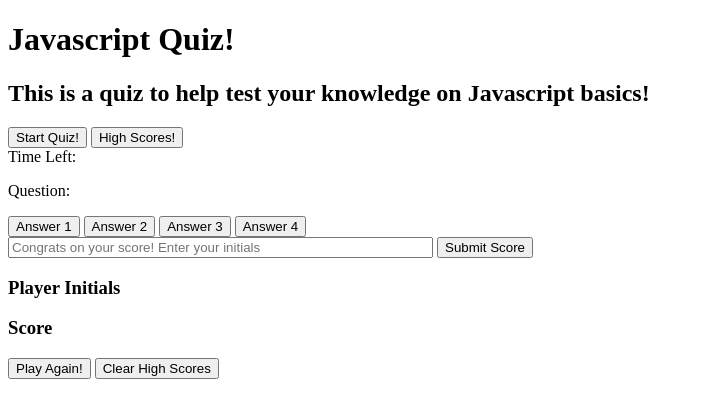
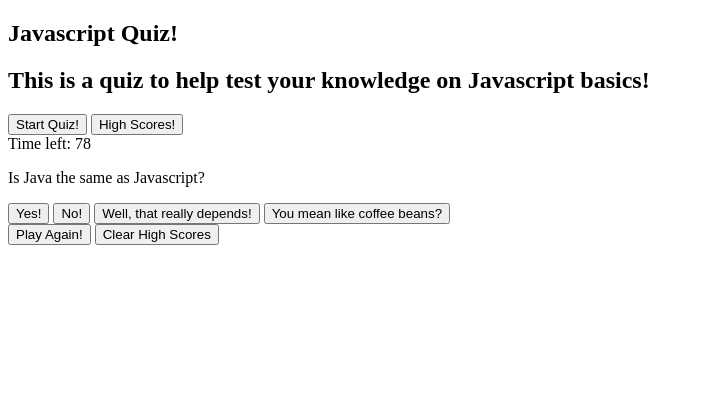
Before and after one commit to clhurlbut/Javascript_Quiz, a plain HTML site: page index.html in a window 1280 px wide. Both pictures are taken after a click on the button "Start Quiz!". Shown: the whole page, without its empty margins (0-703 px from the left). Drawn offline with Linux system fonts and the light colour scheme.

Commit message:
starting function to iterate through an array of questions and answers

```diff
--- a/assets/js/script.js
+++ b/assets/js/script.js
@@ -1,7 +1,7 @@
 // mapping to all the elements on the page
-let startQuiz = document.getElementById("start-container");
+let startQuizCont = document.getElementById("start-container");
 let startQuizButton = document.getElementById("start-btn");
-let quizCotainer = document.getElementById("quiz-container");
+let quizContainer = document.getElementById("quiz-container");
 let timerContainer = document.getElementById("timer-container");
 let questionsContainer = document.getElementById("questions-container");
 let ansBtnA = document.getElementById("ans-1");
@@ -74,7 +74,58 @@ let quizQuestions = [
 // more global variables will go here
 let score = 0;
 let timeLeft = 80;
-let timerInterval;
+let timer;
 let endQuestionArray = quizQuestions.length;
 let currentQuestionArray = 0;
 let correct;
+
+// function to generate questions
+
+function generateQuestions() {
+    highScoreDisplayDiv.style.display = "none";
+    if (currentQuestionArray === endQuestionArray){
+        console.log("GAME OVER");
+    }
+
+    let displayQuestion = quizQuestions[currentQuestionArray];
+    questionsContainer.innerHTML = "<p>" + displayQuestion.question + "</p>";
+    ansBtnA.innerHTML = displayQuestion.choiceA;
+    ansBtnB.innerHTML = displayQuestion.choiceB;
+    ansBtnC.innerHTML = displayQuestion.choiceC;
+    ansBtnD.innerHTML = displayQuestion.choiceD;
+};
+
+// function to check repsonses to answers
+
+function checkAnswer(ans){
+    correct = quizQuestions[currentQuestionArray].correctAnswer;
+
+    if (ans === correct && currentQuestionArray !== endQuestionArray){
+        score++;
+        alert("Ding, ding, ding! That is correct!");
+        currentQuestionArray++;
+        generateQuestions();
+    } else if (ans !== correct && currentQuestionArray !== endQuestionArray){
+        alert("Whomp, whomp. Incorrect.");
+        currentQuestionArray++;
+        generateQuestions();
+    }
+}
+// function to start quiz and hide buttons and text away
+function startQuiz(){
+    endContainer.style.display = "none";
+    generateQuestions();
+
+// setting the timer
+
+timer = setInterval(function() {
+    timeLeft--;
+    timerContainer.textContent = "Time left: " + timeLeft;
+    if (timeLeft === 0) {
+        clearInterval(timer);
+    }
+}, 1000);
+quizContainer.style.display = "block";
+}
+
+startQuizButton.addEventListener("click", startQuiz);
--- a/index.html
+++ b/index.html
@@ -11,7 +11,7 @@
 <body>
     <div class="main-container">
     <div class="start-container">
-    <h1>Javascript Quiz!</h1>
+    <h2>Javascript Quiz!</h2>
     <h2>This is a quiz to help test your knowledge on Javascript basics!</h2>
     <button id="start-btn">Start Quiz!</button>
     <button id="start-btn-highscore">High Scores!</button>
```
